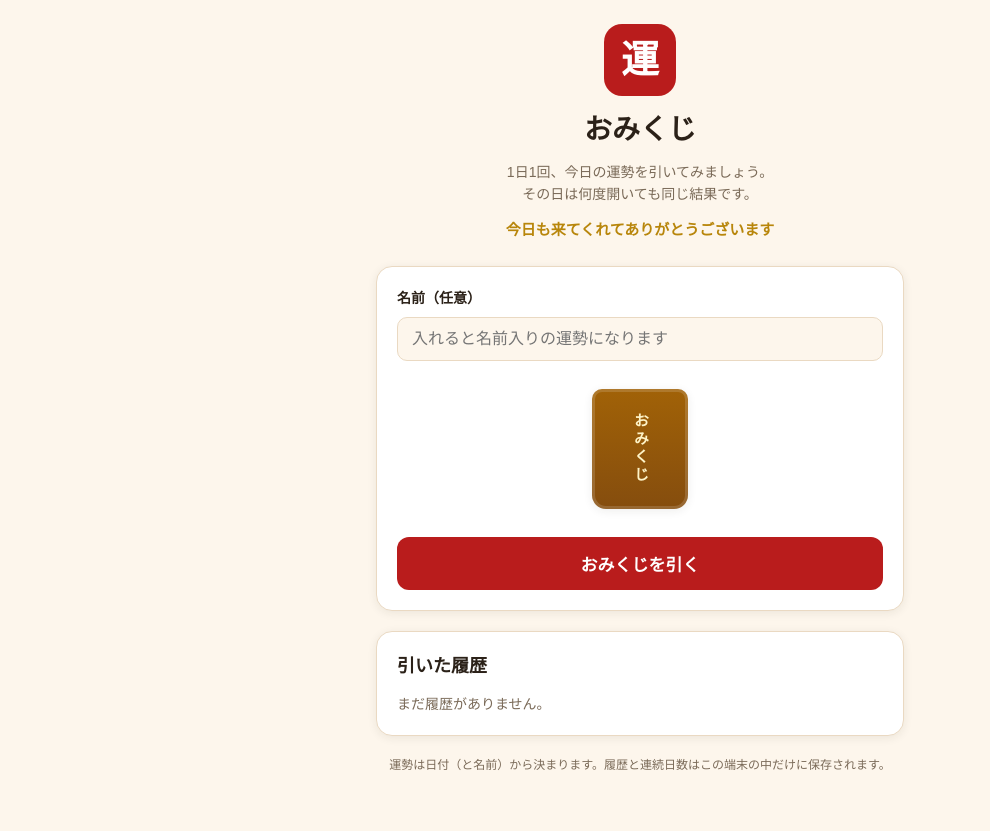
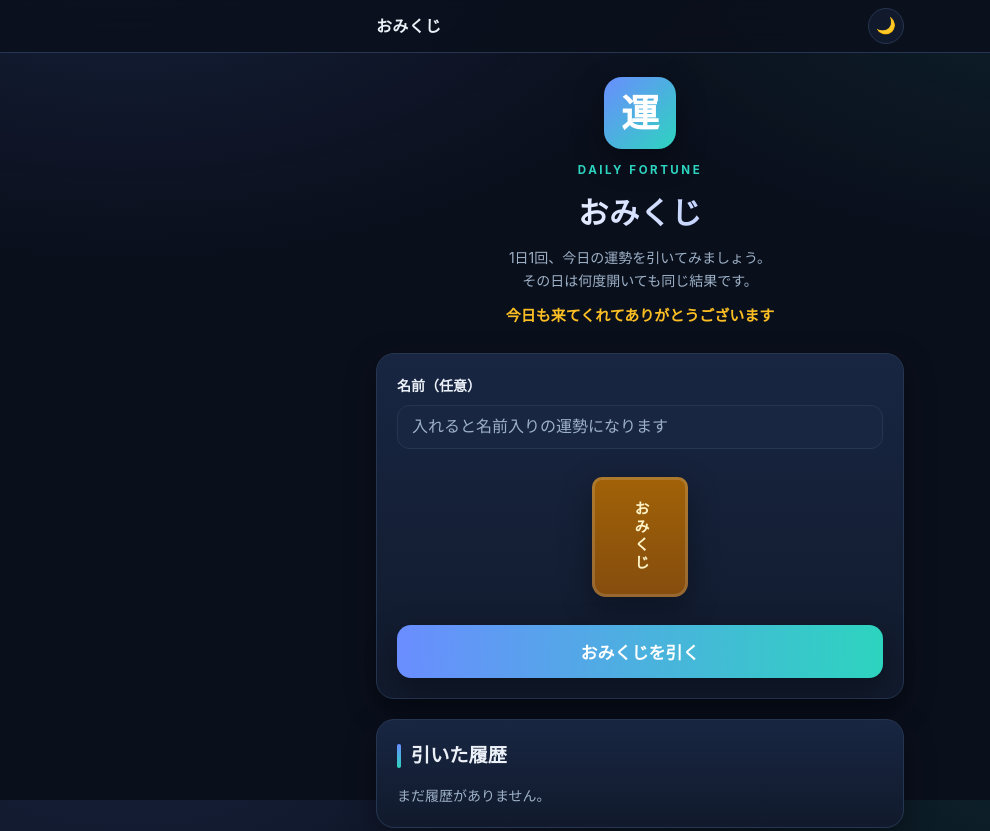
Before and after one commit to mabu-works/mikuji, a plain HTML site: page index.html in a window 1280 px wide. Shown: the top 831 px of the page, without its empty margins (0-990 px from the left). Drawn offline with Linux system fonts and the light colour scheme.

Commit message:
全体再設計＋再表示時の結果復元バグを修正
履歴に名前も保存し、開き直したときは保存した名前で再計算する
（空の名前欄で再計算すると、名前つきで引いた結果と履歴が
食い違っていた）。回帰テスト22件で全項目の復元一致を確認済み。

```diff
--- a/app.js
+++ b/app.js
@@ -188,7 +188,9 @@ return streak;
 function recordHistory(result) {
 const history = loadHistory();
 if (!history.some((h) => h.date === result.date)) {
-history.unshift({ date: result.date, fortune: result.fortune});
+// 名前も保存する：結果は「日付＋名前」から決定的に決まるため、
+// 開き直したときに引いた時点の結果をそのまま再現できる
+history.unshift({ date: result.date, fortune: result.fortune, name: result.name});
 saveHistory(history);
 }
 return loadHistory();
@@ -263,11 +265,14 @@ resultCard.hidden = false;
 }
 
 // 今日すでに引いている場合は、開いた時点で結果を表示する
+// 復元は履歴に保存した名前で再計算する（空の名前欄で再計算すると、
+// 名前を入れて引いた人では履歴と違う結果が表示されてしまうため）
 (function initToday() {
 const history = loadHistory();
-if (history.some((h) => h.date === todayString())) {
+const todayEntry = history.find((h) => h.date === todayString());
+if (todayEntry) {
 drawnNote.hidden = false;
-showResult(computeFortune(nameInput.value.trim(), todayString()));
+showResult(computeFortune(todayEntry.name || "", todayString()));
 }
 renderHistory();
 })();
@@ -355,3 +360,27 @@ a.download = `mikuji-${todayString()}.png`;
 a.href = canvas.toDataURL("image/png");
 a.click();
 });
+
+// ===== テーマ切り替え（ダーク既定／ライト） =====
+(function initTheme() {
+var root = document.documentElement;
+if (!root || !root.getAttribute || !root.setAttribute) return;
+function apply(theme) {
+root.setAttribute("data-theme", theme);
+var btn = document.getElementById("themeToggle");
+if (btn) btn.textContent = theme === "light" ? "☀️" : "🌙";
+}
+var current = root.getAttribute("data-theme");
+if (current !== "light" && current !== "dark") {
+try { current = localStorage.getItem("mikuji-theme"); } catch { current = null; }
+}
+apply(current === "light" ? "light" : "dark");
+var btn = document.getElementById("themeToggle");
+if (btn && btn.addEventListener) {
+btn.addEventListener("click", function () {
+var next = root.getAttribute("data-theme") === "light" ? "dark" : "light";
+apply(next);
+try { localStorage.setItem("mikuji-theme", next); } catch { /* 保存できなくても切り替え自体は有効 */ }
+});
+}
+})();
--- a/index.html
+++ b/index.html
@@ -5,16 +5,34 @@
 <meta name="viewport" content="width=device-width, initial-scale=1.0">
 <title>おみくじ | 今日の運勢</title>
 <meta name="description" content="1日1回引けるおみくじ。今日の運勢、ラッキーアイテム、連続訪問記録つき。">
-<meta name="theme-color" content="#b91c1c">
+<meta name="theme-color" content="#0a0f1c">
 <link rel="manifest" href="manifest.webmanifest">
 <link rel="apple-touch-icon" href="icons/icon-192.png">
 <link rel="icon" type="image/png" href="icons/icon-192.png">
+<script>
+try {
+  var savedTheme = localStorage.getItem("mikuji-theme");
+  if (savedTheme === "light" || savedTheme === "dark") {
+    document.documentElement.setAttribute("data-theme", savedTheme);
+  }
+} catch (e) { /* テーマ保存が使えない環境ではダークを既定にする */ }
+</script>
 <link rel="stylesheet" href="style.css">
 </head>
 <body>
-<main class="container">
+<nav class="topbar">
+  <div class="topbar-in">
+    <a class="brand" href="#top">おみくじ</a>
+    <span class="topbar-links">
+      <button type="button" class="theme-toggle" id="themeToggle" aria-label="テーマ切り替え">🌙</button>
+    </span>
+  </div>
+</nav>
+
+<main class="container" id="top">
   <header class="app-header">
     <div class="app-icon" aria-hidden="true">運</div>
+    <p class="eyebrow">DAILY FORTUNE</p>
     <h1>おみくじ</h1>
     <p class="tagline">1日1回、今日の運勢を引いてみましょう。<br>その日は何度開いても同じ結果です。</p>
     <p class="streak" id="streakText"></p>
--- a/style.css
+++ b/style.css
@@ -1,39 +1,90 @@
 :root {
-  --bg: #fdf6ec;
-  --surface: #ffffff;
-  --text: #2b2118;
-  --muted: #7a6a58;
-  --accent: #b91c1c;
-  --accent-text: #ffffff;
+  --bg: #0a0f1c;
+  --panel: #111a2c;
+  --panel-2: #182642;
+  --border: #263650;
+  --text: #ecf1f8;
+  --muted: #9db1c7;
+  --accent: #6a8dff;
+  --accent-2: #2dd4bf;
+  --ok: #34c759;
+  --gold: #fbbf24;
+  --shadow: 0 10px 30px rgba(0, 0, 0, 0.35);
+  --tile-bg: rgba(10, 15, 28, 0.45);
+  --bar-bg: rgba(10, 15, 28, 0.82);
+  color-scheme: dark;
+}
+:root[data-theme="light"] {
+  --bg: #f3f5fa;
+  --panel: #ffffff;
+  --panel-2: #edf1f8;
+  --border: #d5dfec;
+  --text: #17263e;
+  --muted: #5b6f88;
   --gold: #b8860b;
-  --border: #ead9c2;
-  --error: #b91c1c;
-  --shadow: 0 2px 10px rgba(43, 33, 24, 0.08);
-}
-
-@media (prefers-color-scheme: dark) {
-  :root {
-    --bg: #1b1512;
-    --surface: #28201b;
-    --text: #f3e9dc;
-    --muted: #b8a58e;
-    --accent: #ef4444;
-    --accent-text: #ffffff;
-    --gold: #d4a017;
-    --border: #4a3a2e;
-    --shadow: 0 2px 10px rgba(0, 0, 0, 0.4);
-  }
+  --shadow: 0 8px 24px rgba(30, 50, 90, 0.10);
+  --tile-bg: rgba(255, 255, 255, 0.65);
+  --bar-bg: rgba(243, 245, 250, 0.88);
+  color-scheme: light;
 }
 
 * { box-sizing: border-box; }
+html, body { margin: 0; padding: 0; }
+html { scroll-behavior: smooth; }
 
 body {
-  margin: 0;
-  font-family: "Hiragino Kaku Gothic ProN", "Hiragino Sans", "Noto Sans JP",
-    "Yu Gothic UI", "Yu Gothic", Meiryo, sans-serif;
-  background: var(--bg);
+  background:
+    radial-gradient(900px 480px at 85% -5%, rgba(45, 212, 191, 0.10) 0%, transparent 60%),
+    radial-gradient(1100px 620px at 10% -10%, rgba(106, 141, 255, 0.14) 0%, transparent 55%),
+    var(--bg);
+  background-attachment: fixed;
   color: var(--text);
-  line-height: 1.6;
+  font-family: -apple-system, BlinkMacSystemFont, "Hiragino Kaku Gothic ProN",
+    "Hiragino Sans", "Noto Sans JP", "Yu Gothic UI", "Yu Gothic", Meiryo, sans-serif;
+  line-height: 1.65;
+  -webkit-font-smoothing: antialiased;
+}
+
+.topbar {
+  position: sticky;
+  top: 0;
+  z-index: 50;
+  background: var(--bar-bg);
+  -webkit-backdrop-filter: blur(10px);
+  backdrop-filter: blur(10px);
+  border-bottom: 1px solid var(--border);
+}
+.topbar-in {
+  max-width: 560px;
+  margin: 0 auto;
+  padding: 0 16px;
+  display: flex;
+  align-items: center;
+  gap: 14px;
+  min-height: 52px;
+}
+.brand {
+  color: var(--text);
+  font-weight: 800;
+  text-decoration: none;
+  letter-spacing: 0.02em;
+  white-space: nowrap;
+}
+.topbar-links {
+  margin-left: auto;
+  display: inline-flex;
+  align-items: center;
+  gap: 16px;
+}
+.theme-toggle {
+  background: var(--panel);
+  border: 1px solid var(--border);
+  border-radius: 999px;
+  width: 36px; height: 36px;
+  font-size: 1rem;
+  cursor: pointer;
+  color: var(--text);
+  line-height: 1;
 }
 
 .container {
@@ -49,16 +100,39 @@ body {
   height: 72px;
   margin: 0 auto 12px;
   border-radius: 18px;
-  background: var(--accent);
-  color: var(--accent-text);
+  background: linear-gradient(135deg, var(--accent), var(--accent-2));
+  color: #ffffff;
   font-size: 38px;
   font-weight: 700;
   display: flex;
   align-items: center;
   justify-content: center;
+  box-shadow: var(--shadow);
 }
 
-.app-header h1 { margin: 0 0 8px; font-size: 28px; }
+.eyebrow {
+  color: var(--accent-2);
+  letter-spacing: 0.22em;
+  font-size: 0.72rem;
+  font-weight: 700;
+  margin: 0 0 8px;
+}
+
+.app-header h1 {
+  margin: 0 0 8px;
+  font-size: 1.9rem;
+  letter-spacing: 0.02em;
+  background: linear-gradient(92deg, #ffffff 20%, #b9ccff 70%, #8ef0dd 100%);
+  -webkit-background-clip: text;
+  background-clip: text;
+  -webkit-text-fill-color: transparent;
+  color: transparent;
+}
+:root[data-theme="light"] .app-header h1 {
+  background: linear-gradient(92deg, #17263e 20%, #3355aa 70%, #0f766e 100%);
+  -webkit-background-clip: text;
+  background-clip: text;
+}
 .tagline { margin: 0; color: var(--muted); font-size: 14px; }
 
 .streak {
@@ -70,9 +144,9 @@ body {
 }
 
 .card {
-  background: var(--surface);
+  background: linear-gradient(180deg, var(--panel-2), var(--panel));
   border: 1px solid var(--border);
-  border-radius: 16px;
+  border-radius: 18px;
   box-shadow: var(--shadow);
   padding: 20px;
   margin-bottom: 20px;
@@ -90,10 +164,11 @@ input[type="text"] {
   padding: 12px 14px;
   font-size: 16px;
   color: var(--text);
-  background: var(--bg);
+  background: var(--panel-2);
   border: 1px solid var(--border);
-  border-radius: 10px;
+  border-radius: 12px;
 }
+input[type="text"]::placeholder { color: var(--muted); }
 input[type="text"]:focus { outline: 2px solid var(--accent); outline-offset: 1px; }
 
 /* おみくじ箱 */
@@ -149,11 +224,12 @@ input[type="text"]:focus { outline: 2px solid var(--accent); outline-offset: 1px
   padding: 14px;
   font-size: 17px;
   font-weight: 700;
-  color: var(--accent-text);
-  background: var(--accent);
+  color: #ffffff;
+  background: linear-gradient(92deg, var(--accent), var(--accent-2));
   border: none;
-  border-radius: 12px;
+  border-radius: 14px;
   cursor: pointer;
+  box-shadow: var(--shadow);
 }
 .primary-btn:active { opacity: 0.85; }
 .primary-btn:disabled { opacity: 0.6; cursor: wait; }
@@ -166,10 +242,14 @@ input[type="text"]:focus { outline: 2px solid var(--accent); outline-offset: 1px
 .fortune {
   font-size: 64px;
   font-weight: 700;
-  color: var(--accent);
   line-height: 1.2;
   margin: 8px 0 4px;
   letter-spacing: 0.1em;
+  background: linear-gradient(92deg, var(--accent), var(--accent-2));
+  -webkit-background-clip: text;
+  background-clip: text;
+  -webkit-text-fill-color: transparent;
+  color: transparent;
 }
 
 .result-for { margin: 0 0 8px; font-size: 14px; color: var(--muted); }
@@ -188,9 +268,9 @@ input[type="text"]:focus { outline: 2px solid var(--accent); outline-offset: 1px
   text-align: left;
 }
 .details > div {
-  background: var(--bg);
+  background: var(--tile-bg);
   border: 1px solid var(--border);
-  border-radius: 10px;
+  border-radius: 14px;
   padding: 10px 12px;
 }
 .details dt { font-size: 12px; color: var(--muted); margin-bottom: 2px; }
@@ -216,9 +296,9 @@ input[type="text"]:focus { outline: 2px solid var(--accent); outline-offset: 1px
   .mini-fortunes { grid-template-columns: repeat(3, 1fr); }
 }
 .mini {
-  background: var(--bg);
+  background: var(--tile-bg);
   border: 1px solid var(--border);
-  border-radius: 10px;
+  border-radius: 14px;
   padding: 10px 12px;
 }
 .mini h3 { margin: 0 0 4px; font-size: 13px; color: var(--accent); }
@@ -234,7 +314,7 @@ input[type="text"]:focus { outline: 2px solid var(--accent); outline-offset: 1px
 .secondary-btn, .share-btn {
   display: block;
   padding: 12px;
-  border-radius: 10px;
+  border-radius: 12px;
   font-size: 15px;
   font-weight: 700;
   text-align: center;
@@ -243,14 +323,27 @@ input[type="text"]:focus { outline: 2px solid var(--accent); outline-offset: 1px
 }
 
 .secondary-btn {
-  background: var(--surface);
+  background: var(--panel);
   color: var(--accent);
   border: 2px solid var(--accent);
 }
 
-.share-btn { background: #000; color: #fff; }
+.share-btn { background: #000; color: #fff; border: 2px solid #000; }
 
-.section-title { font-size: 18px; margin: 0 0 12px; }
+a:focus-visible, button:focus-visible {
+  outline: 2px solid var(--accent);
+  outline-offset: 2px;
+}
+
+.section-title { position: relative; padding-left: 14px; font-size: 1.2rem; margin: 0 0 12px; }
+.section-title::before {
+  content: "";
+  position: absolute;
+  left: 0; top: 0.18em; bottom: 0.18em;
+  width: 4px;
+  border-radius: 2px;
+  background: linear-gradient(180deg, var(--accent), var(--accent-2));
+}
 .empty { color: var(--muted); font-size: 14px; margin: 0; }
 
 .history { list-style: none; margin: 0; padding: 0; }
@@ -262,6 +355,17 @@ input[type="text"]:focus { outline: 2px solid var(--accent); outline-offset: 1px
   font-size: 14px;
 }
 .history li:last-child { border-bottom: none; }
-.history .h-fortune { font-weight: 700; color: var(--accent); }
+.history .h-fortune { font-weight: 700; color: var(--accent-2); }
 
-.app-footer { text-align: center; color: var(--muted); font-size: 12px; }
+.app-footer {
+  text-align: center;
+  color: var(--muted);
+  font-size: 0.8rem;
+  padding-top: 14px;
+  margin-top: 10px;
+  border-top: 1px solid var(--border);
+}
+
+@media (prefers-reduced-motion: reduce) {
+  html { scroll-behavior: auto; }
+}
--- a/sw.js
+++ b/sw.js
@@ -1,4 +1,4 @@
-const CACHE_NAME = "mikuji-v1";
+const CACHE_NAME = "mikuji-v3";
 const ASSETS = [
   "./",
   "./index.html",
```
Also changed, not shown: README.md, manifest.webmanifest, 1 other file.
